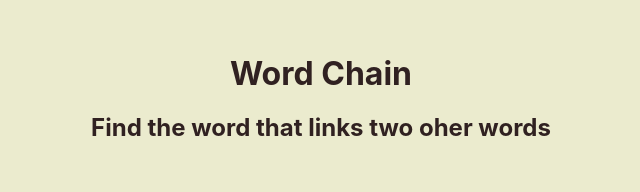
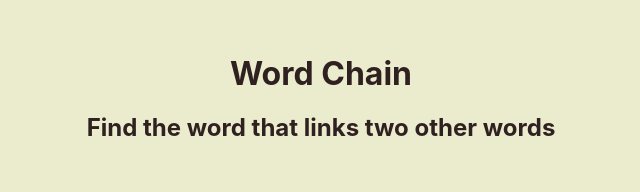
Before and after one commit to TheSonOfThomp/Word-Chain, a React (Create React App) app: page / in a window 1280 px wide. Shown: the part 243-435 px from the top of the page, without its empty margins (319-959 px from the left). Built offline with nearby package versions, Linux system fonts and the light colour scheme.

Commit message:
Fix link word

```diff
--- a/src/App.tsx
+++ b/src/App.tsx
@@ -97,7 +97,7 @@ function App() {
 
       <header>
         <h1>Word Chain</h1>
-        <h2>Find the word that links two oher words</h2>
+        <h2>Find the word that links two other words</h2>
       </header>
 
       <div className="input-form">
--- a/src/word-chain.tsx
+++ b/src/word-chain.tsx
@@ -168,6 +168,7 @@ export default class WordChain {
 
       if (word !== w1_key && word !== w2_key) {
         const wordObj = dict1[word] || dict2[word]
+        if (wordObj) {
           if (!wordObj.uuid) {
             const wordData = await WordChain.getWord(word)
             wordObj.uuid = wordData[0].meta.uuid
@@ -175,6 +176,7 @@ export default class WordChain {
             wordObj.isKeyWord = true
           }
           chain.push(wordObj)
+        }
       }
 
       if (p2_key && p2_key !== w2_key) {
```
Lines whose indentation alone changed are shown as unchanged.
